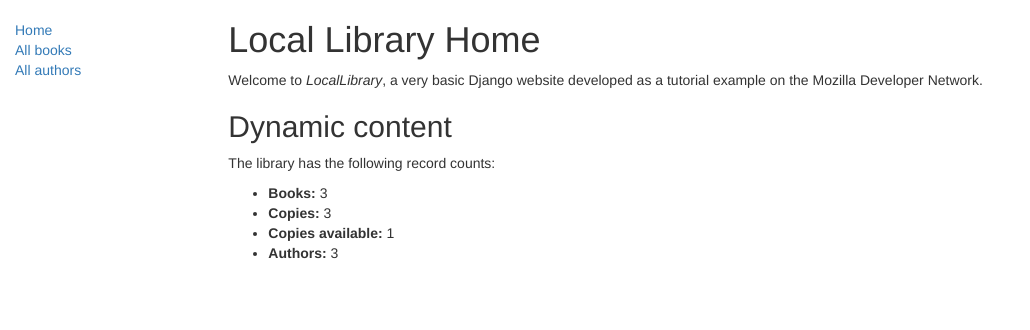
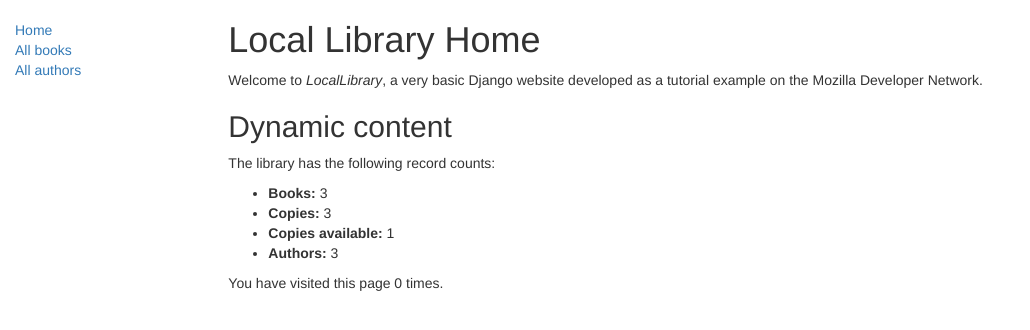
Before and after one commit to Tamtamlg/locallibrary, a Django app: page /catalog/ in a window 1280 px wide. Shown: the top 330 px of the page, without its empty margins (0-1030 px from the left). Run offline with Django 5.2, Linux system fonts and the light colour scheme; data comes from the database, SQL or seed files in the repository; both versions use the stored data as it was after the commit; some libraries are stand-ins or nearby versions.

Commit message:
sessions

```diff
--- a/catalog/templates/index.html
+++ b/catalog/templates/index.html
@@ -18,4 +18,9 @@
     <li><strong>Authors:</strong> {{ num_authors }}</li>
 </ul>
 
+<p>
+    You have visited this page {{ num_visits }}{% if num_visits == 1 %} time
+    {% else %} times{% endif %}.
+  </p>
+
 {% endblock %}
--- a/catalog/views.py
+++ b/catalog/views.py
@@ -10,6 +10,9 @@ def index(request):
         status__exact='a').count()
     num_authors = Author.objects.count()
 
+    num_visits=request.session.get('num_visits', 0)
+    request.session['num_visits'] = num_visits + 1
+
     return render(
         request,
         'index.html',
@@ -17,7 +20,8 @@ def index(request):
             'num_books': num_books,
             'num_instances': num_instances,
             'num_instances_available': num_instances_available,
-            'num_authors': num_authors
+            'num_authors': num_authors,
+            'num_visits': num_visits,
         },
     )
 
```
Also changed, not shown: db.sqlite3.
